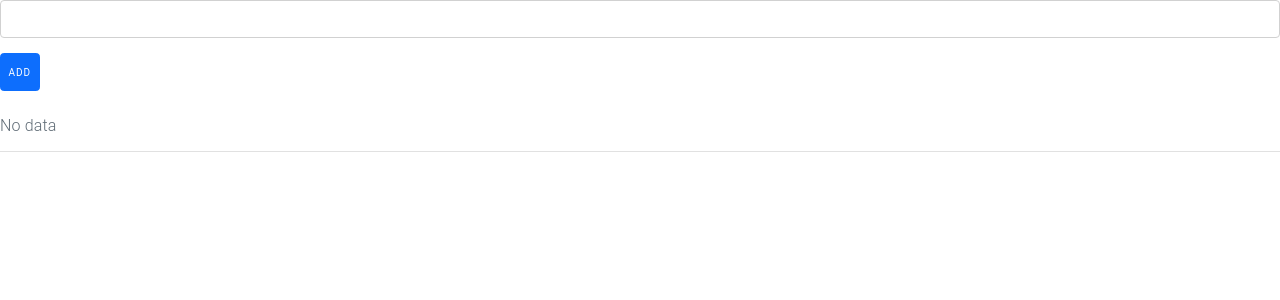
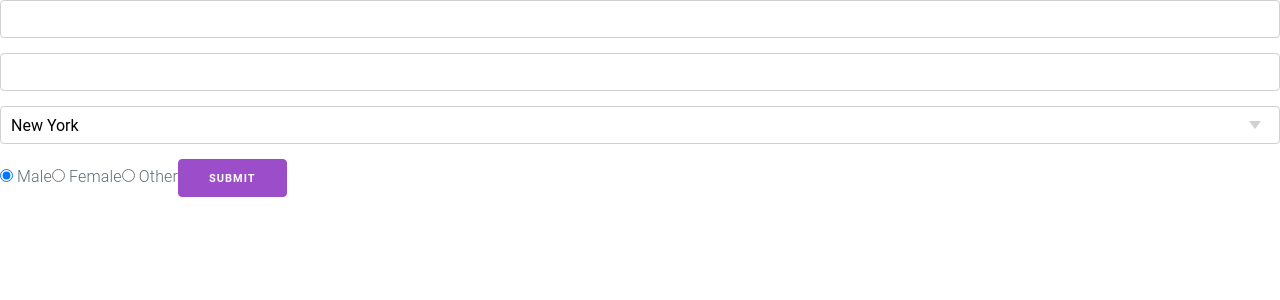
Before and after one commit to iabur/react-learning, a React (Vite) app: page / in a window 1280 px wide. Shown: the top 300 px of the page. Built offline with nearby package versions, Linux system fonts and the light colour scheme.

Commit message:
Refactor App component to manage person state with a form, allowing input for first name, last name, city selection, and gender, while updating the submission process to alert the entered data.

```diff
--- a/src/App.jsx
+++ b/src/App.jsx
@@ -1,46 +1,43 @@
+import { Dropdown } from 'bootstrap';
 import React, { useState } from 'react';
 
 
 const App = () => {
-  const [list, setList] = useState([]);
-  const [item, setItem] = useState('');
 
-  const handleClick = () => {
-    list.push(item);
-    setList([...list]);
+  const [person, setPerson] = useState({
+    fName: '',
+    lName: '',
+    city: '',
+    gender: 'male',
+  })
+
+  const setValue = (field, value) => {
+    setPerson(prev => ({...prev, [field]: value}))
   }
 
-
-  const handleDelete = (index) => {
-    list.splice(index, 1);
-    setList([...list]);
+  const handleSubmit = (e) => {
+    e.preventDefault()
+    alert(JSON.stringify(person))
   }
-
 
   return (
     <div>
-       <input type='text' value={item} onChange={e => setItem(e.target.value)} />
-       <button onClick={handleClick} className='btn btn-primary'>Add</button>
-
-       <table>
-        <tbody>
-          {list.length > 0 ? (
-            list.map((item, index) => (
-              <tr key={index }>
-                <td>{item}</td>
-                <td>
-                  <button className='btn btn-danger' onClick={() => handleDelete(index)}>Delete</button>
-                </td>
-              </tr>
-
-            ))
-          ) : (
-            <tr>
-              <td colSpan={2}>No data</td>
-            </tr>
-          )}
-        </tbody>
-       </table>
+      <form onSubmit={handleSubmit}>
+      <input type='text' value={person.fName} onChange={e => setValue('fName', e.target.value)} />
+      <input type='text' value={person.lName} onChange={e => setValue('lName', e.target.value)} />
+      <select value={person.city} onChange={e => setValue('city', e.target.value)}>
+        <option value="new-york">New York</option>
+        <option value="los-angeles">Los Angeles</option>
+        <option value="chicago">Chicago</option>
+        <option value="houston">Houston</option>
+        <option value="miami">Miami</option>
+        <option value="san-francisco">San Francisco</option>
+      </select>
+      <input type='radio' name='gender' value="male" checked={person.gender === 'male'} onChange={e => setValue('gender', e.target.value)} /> Male
+      <input type='radio' name='gender' value="female" checked={person.gender === 'female'} onChange={e => setValue('gender', e.target.value)} /> Female
+      <input type='radio' name='gender' value="other" checked={person.gender === 'other'} onChange={e => setValue('gender', e.target.value)} /> Other
+      <button>Submit</button>
+      </form>
     </div>
   );
 };
```
